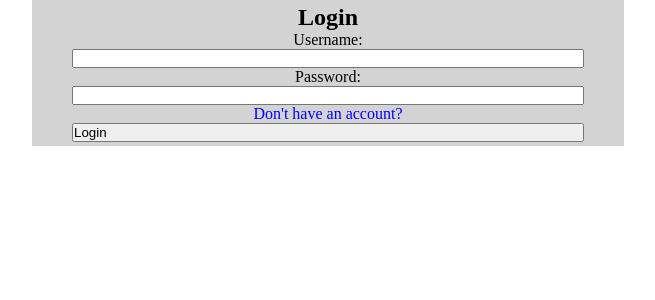
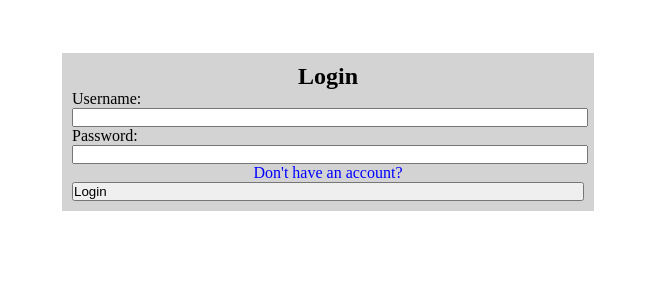
Before and after one commit to johnwo90-JL/clickthulu, a React (Vite) app in the folder frontend/: page /clickhulu/registerandlogin in a window 1280 px wide. Shown: the top 300 px of the page, without its empty margins (312-967 px from the left). Built offline with nearby package versions, Linux system fonts and the light colour scheme.

Commit message:
Centred and Aligned

```diff
--- a/frontend/src/pages/register&login.jsx
+++ b/frontend/src/pages/register&login.jsx
@@ -11,7 +11,7 @@ const RegisterLogin = () => {
         <div className={styles.LoginCard}>
           <h2>Login</h2>
           <div>
-            <form>
+            <form className={styles.ForceLeft}>
               <p>Username:</p>
               <input type="text" />
               <p>Password:</p>
@@ -27,9 +27,8 @@ const RegisterLogin = () => {
       {/* Register */}
       {!login && (
         <div className={styles.LoginCard}>
-          <div>
           <h2>Register</h2>
-            <form>
+          <form className={styles.ForceLeft}>
             <p>Full Name:</p>
             <input type="text" />
             <p>Email:</p>
@@ -46,7 +45,6 @@ const RegisterLogin = () => {
           </p>
           <button>Register</button>
         </div>
-        </div>
       )}
     </>
   );
--- a/frontend/src/styles/register&login.module.css
+++ b/frontend/src/styles/register&login.module.css
@@ -13,13 +13,30 @@ body {
   align-items: center;
 }
 
+p,
+input {
+  align-items: start;
+  width: 100%;
+}
+
 .LoginCard {
   background-color: lightgrey;
   width: 40vw;
-  padding: 4px 40px;
+  padding: 10px;
+  margin: 10% 0%;
 }
 
 .FakeLink {
   color: blue;
   cursor: pointer;
+  align-items: center;
 }
+
+.FakeLink:hover {
+  text-decoration: underline;
+}
+
+.ForceLeft {
+  align-items: start;
+  width: 100%;
+}
```
Lines whose indentation alone changed are shown as unchanged.
